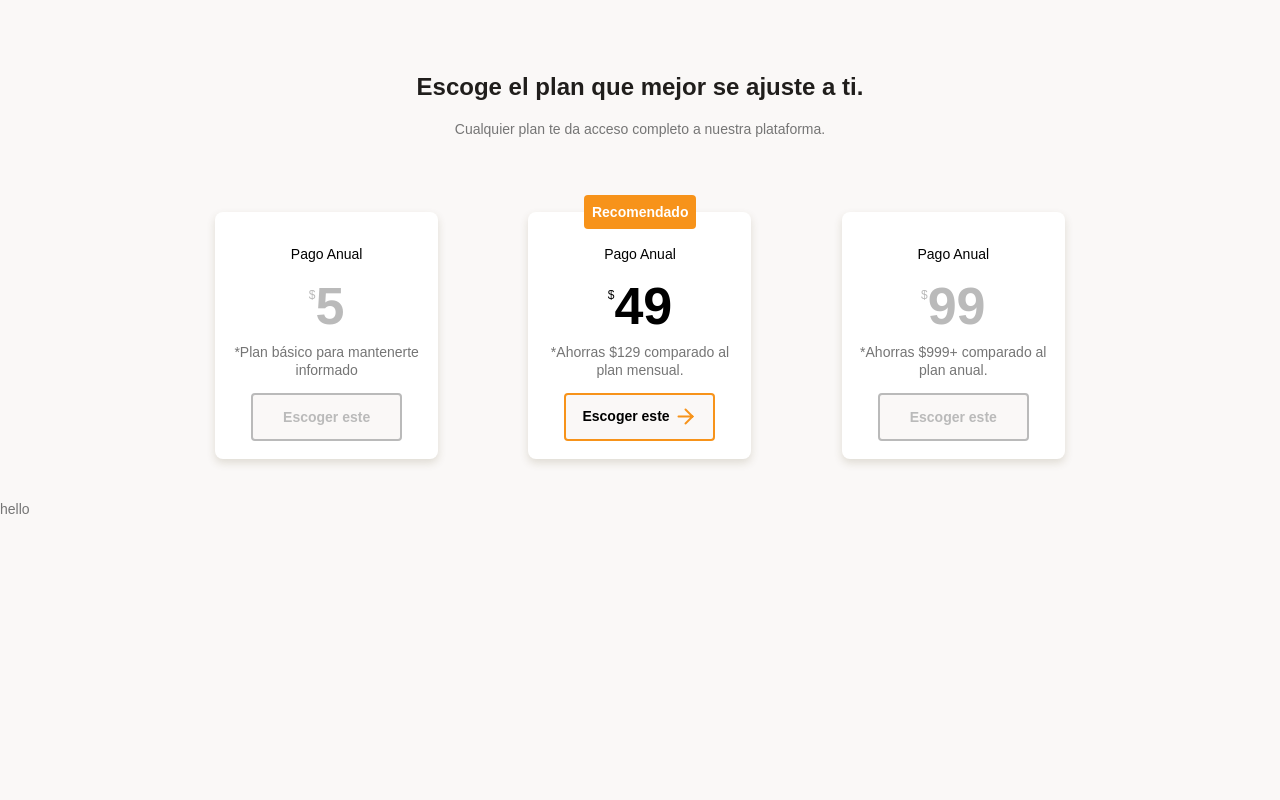
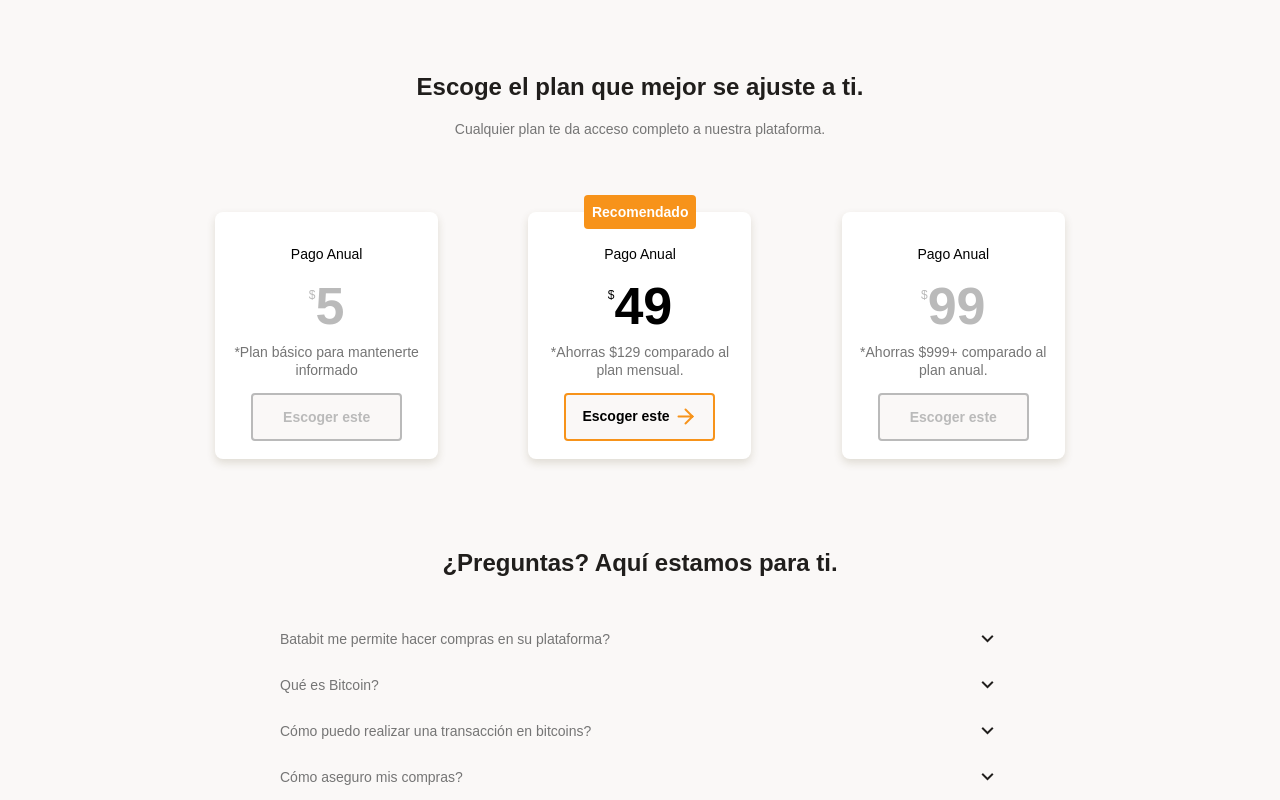
Before and after one commit to jorge-santafe/batatabit-mobilefirst, a plain HTML site: page index.html in a window 1280 px wide. Shown: the part 2036-2836 px from the top of the page. Before the commit the page ends 2568 px from the top, so only its background shows below. Drawn offline with Linux system fonts and the light colour scheme; files whose address does not match are found by name.

Commit message:
Questions

```diff
--- a/css/main.css
+++ b/css/main.css
@@ -2,3 +2,4 @@
 @import url('./main-product-detail.css');
 @import url('./bitcoin-image-container.css');
 @import url('./main-plans-container.css');
+@import url('./questions-container.css');
--- /dev/null
+++ b/css/questions-container.css
@@ -0,0 +1,23 @@
+.questions-container{
+    display: flex;
+    flex-direction: column;
+    align-items: center;
+    /* outline: 1px solid red; */
+}
+.frequent-questions{
+    inline-size: 80%;
+    display: grid;
+    grid-template-columns: repeat(2, auto);
+    /* outline: 1px solid red; */
+}
+.questions-container h2{
+    color: var(--warm-black);
+    margin-block-start: 64px;
+    margin-block-end: 40px;
+}
+.questions-container  .icon-arrow-down{
+    font-size: 24px;
+    align-self: center;
+    justify-self:end;
+    color: var(--warm-black);
+}
--- a/index.html
+++ b/index.html
@@ -131,9 +131,20 @@
                     </article>
                 </section>
             </section>
+            <section class="questions-container">
+                <h2>¿Preguntas? Aquí estamos para ti.</h2>
+                <div class="frequent-questions">
+                    <p>Batabit me permite hacer compras en su plataforma?</p>
+                    <span class="icon-arrow-down"></span>
+                    <p>Qué es Bitcoin?</span></p>
+                    <span class="icon-arrow-down"></span>
+                    <p>Cómo puedo realizar una transacción en bitcoins?</p>
+                    <span class="icon-arrow-down"></span>
+                    <p>Cómo aseguro mis compras?</p>
+                    <span class="icon-arrow-down"></span>
+                </div>
             </section>
         </div>
-        <p>hello</p>
     </main>
 </body>
 </html>
```
